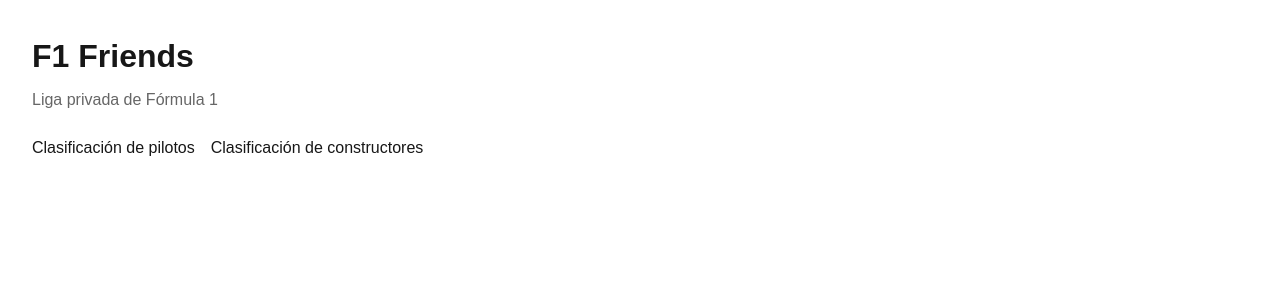
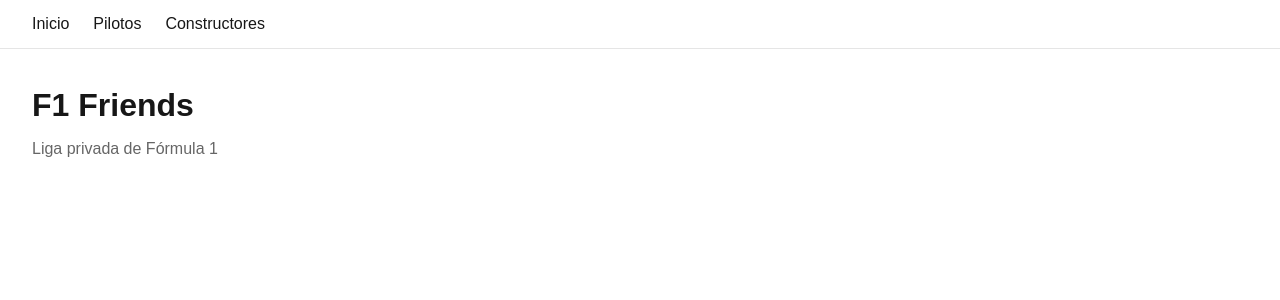
Before and after one commit to GutiRz/f1friends, a Next.js app in the folder frontend/: page / in a window 1280 px wide. Shown: the top 300 px of the page. Built offline with nearby package versions, Linux system fonts and the light colour scheme.

Commit message:
feat(frontend): add shared public navigation with temporada persistence

```diff
--- a/frontend/src/app/clasificacion/constructores/page.tsx
+++ b/frontend/src/app/clasificacion/constructores/page.tsx
@@ -2,6 +2,7 @@ import { getClasificacionConstructores } from "@/lib/api/f1friends-api";
 import type { ClasificacionConstructor } from "@/types/clasificacion";
 import TablaClasificacionConstructores from "@/components/clasificacion/tabla-clasificacion-constructores";
 import { parseTemporadaId } from "@/lib/temporada";
+import PublicNav from "@/components/navigation/public-nav";
 
 export const metadata = {
   title: "Clasificación de constructores — F1 Friends",
@@ -25,6 +26,8 @@ export default async function ClasificacionConstructoresPage({ searchParams }: P
   }
 
   return (
+    <>
+      <PublicNav temporadaId={temporadaId} />
       <main style={{ padding: "2rem" }}>
         <h1>Clasificación de constructores</h1>
         <p style={{ marginTop: "0.25rem", color: "#666", fontSize: "0.9rem" }}>
@@ -43,5 +46,6 @@ export default async function ClasificacionConstructoresPage({ searchParams }: P
           <TablaClasificacionConstructores constructores={constructores} />
         )}
       </main>
+    </>
   );
 }
--- a/frontend/src/app/clasificacion/pilotos/page.tsx
+++ b/frontend/src/app/clasificacion/pilotos/page.tsx
@@ -2,6 +2,7 @@ import { getClasificacionPilotos } from "@/lib/api/f1friends-api";
 import type { ClasificacionPiloto } from "@/types/clasificacion";
 import TablaClasificacionPilotos from "@/components/clasificacion/tabla-clasificacion-pilotos";
 import { parseTemporadaId } from "@/lib/temporada";
+import PublicNav from "@/components/navigation/public-nav";
 
 export const metadata = {
   title: "Clasificación de pilotos — F1 Friends",
@@ -25,6 +26,8 @@ export default async function ClasificacionPilotosPage({ searchParams }: Props)
   }
 
   return (
+    <>
+      <PublicNav temporadaId={temporadaId} />
       <main style={{ padding: "2rem" }}>
           <h1>Clasificación de pilotos</h1>
         <p style={{ marginTop: "0.25rem", color: "#666", fontSize: "0.9rem" }}>
@@ -43,5 +46,6 @@ export default async function ClasificacionPilotosPage({ searchParams }: Props)
           <TablaClasificacionPilotos pilotos={pilotos} />
         )}
       </main>
+    </>
   );
 }
--- a/frontend/src/app/page.tsx
+++ b/frontend/src/app/page.tsx
@@ -1,22 +1,15 @@
-import Link from "next/link";
+import PublicNav from "@/components/navigation/public-nav";
 
 export default function Home() {
   return (
+    <>
+      <PublicNav temporadaId={1} />
       <main style={{ padding: "2rem" }}>
         <h1>F1 Friends</h1>
         <p style={{ marginTop: "0.5rem", color: "#666" }}>
           Liga privada de Fórmula 1
         </p>
-      <nav style={{ marginTop: "1.5rem" }}>
-        <ul style={{ listStyle: "none", display: "flex", gap: "1rem" }}>
-          <li>
-            <Link href="/clasificacion/pilotos">Clasificación de pilotos</Link>
-          </li>
-          <li>
-            <Link href="/clasificacion/constructores">Clasificación de constructores</Link>
-          </li>
-        </ul>
-      </nav>
       </main>
+    </>
   );
 }
--- /dev/null
+++ b/frontend/src/components/navigation/public-nav.tsx
@@ -0,0 +1,19 @@
+import Link from "next/link";
+
+type Props = {
+  temporadaId: number;
+};
+
+export default function PublicNav({ temporadaId }: Props) {
+  return (
+    <nav style={{ padding: "0.75rem 2rem", borderBottom: "1px solid #e5e5e5", display: "flex", gap: "1.5rem" }}>
+      <Link href="/">Inicio</Link>
+      <Link href={`/clasificacion/pilotos?temporada=${temporadaId}`}>
+        Pilotos
+      </Link>
+      <Link href={`/clasificacion/constructores?temporada=${temporadaId}`}>
+        Constructores
+      </Link>
+    </nav>
+  );
+}
```
Lines whose indentation alone changed are shown as unchanged.
